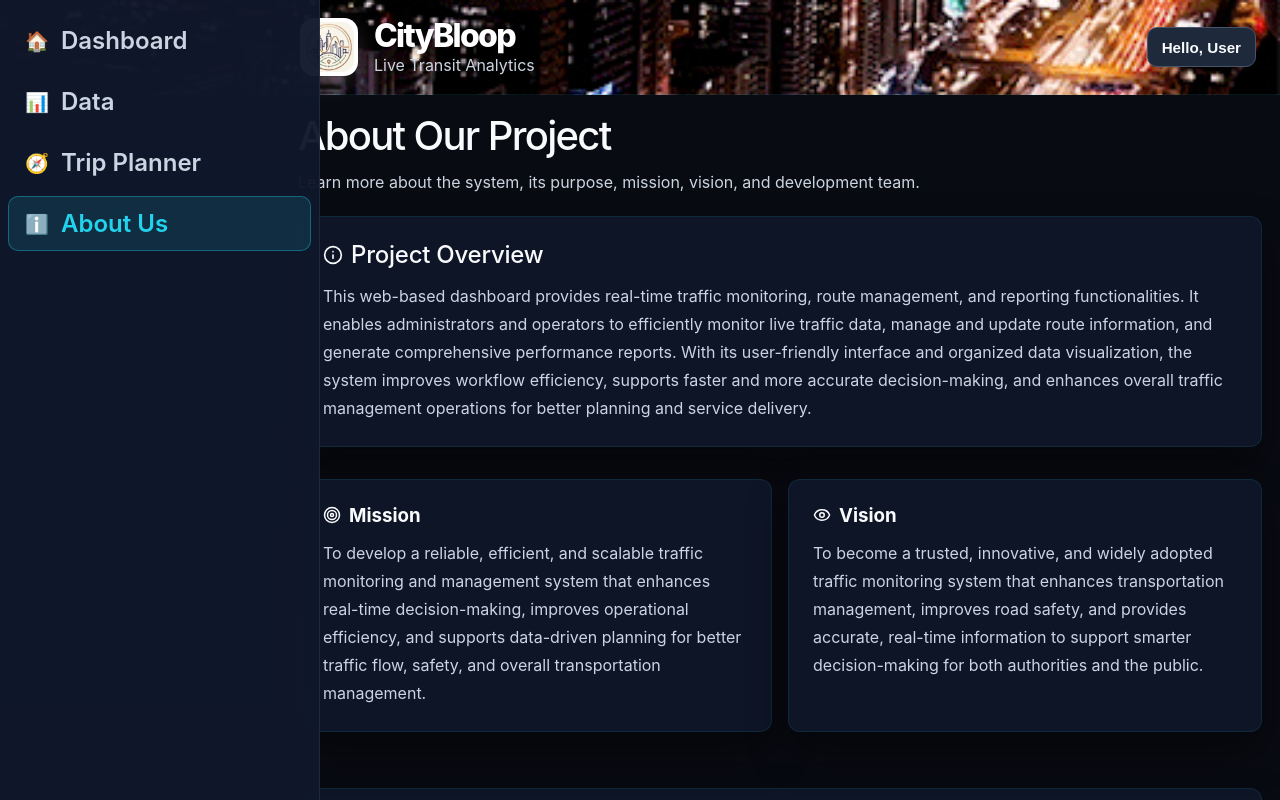
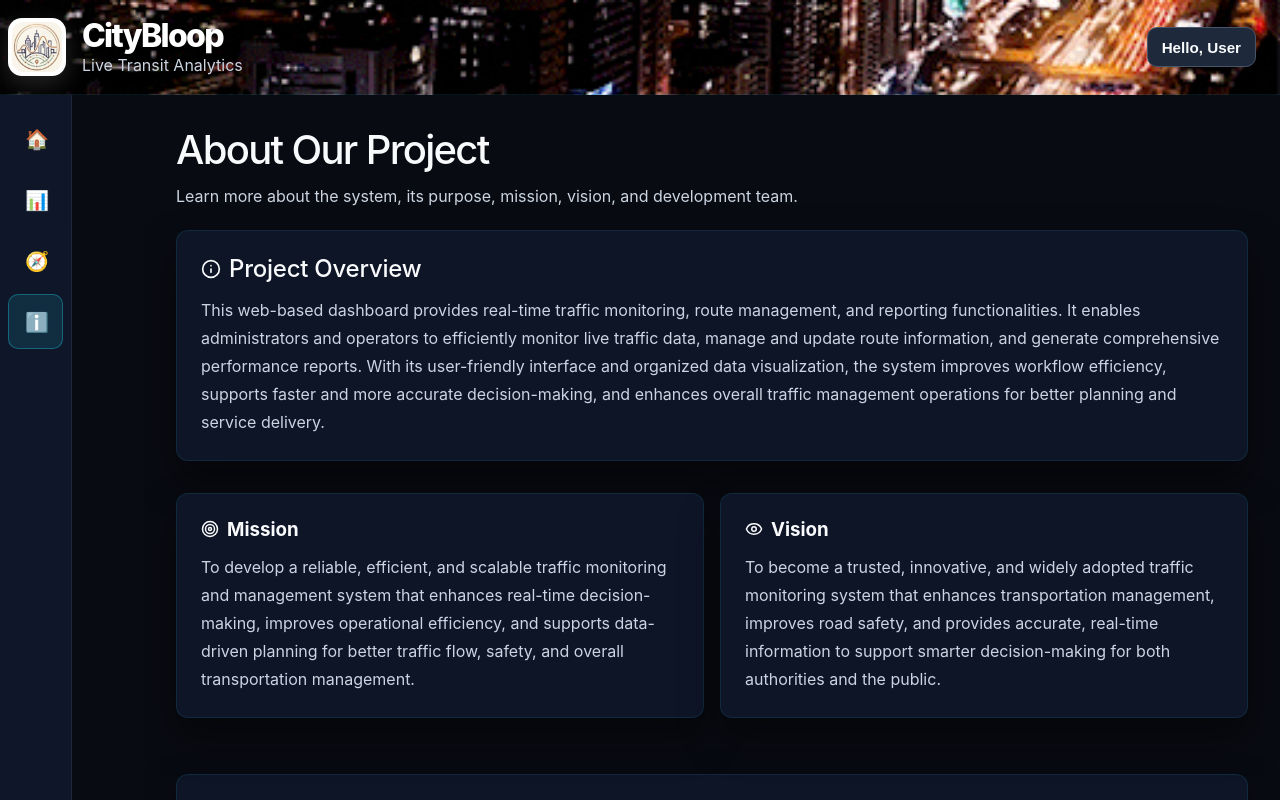
Before and after one commit to Cpe3B-Avancena-AaronEdwin/ElecProj, a React (Vite) app in the folder my-dashboard/: page /about in a window 1280 px wide. Shown: the top 800 px of the page. Built offline with nearby package versions, Linux system fonts and the light colour scheme; no server answers.

Commit message:
fixed the ui and bugs

```diff
--- a/my-dashboard/src/App.css
+++ b/my-dashboard/src/App.css
@@ -47,7 +47,7 @@ body,
   display: flex;
   align-items: center;
   justify-content: space-between;
-  padding: 18px 24px 18px 90px;
+  padding: 18px 24px 18px 8px;
   gap: 16px;
   position: relative;
   z-index: 20;
@@ -245,6 +245,7 @@ body,
   gap: 0;
   align-items: stretch;
   position: relative;
+  min-height: calc(100vh - 94px); /* adjust if your header height differs */
 }
 
 .nav-sidebar {
@@ -258,10 +259,10 @@ body,
   padding: 16px 0;
   gap: 8px;
   overflow: hidden;
-  position: absolute;
-  top: -98px;   /* adjust to your header height */
-  left: 0;
-  bottom: 0;
+  position: sticky;
+  top: 0;
+  align-self: flex-start;
+  height: calc(100vh - 94px);
   z-index: 40;
   transition: width 0.25s ease;
 }
@@ -270,9 +271,16 @@ body,
   width: 320px;
 }
 
-.main.full-width:has(.nav-sidebar:hover) .header {
-  padding-left: 300px;
+.content {
+  flex: 1;
+  min-width: 0;
+  padding: 14px;
+  background: var(--color-base);
+  overflow-x: hidden;
+  overflow-y: auto;
+  min-height: calc(100vh - 94px);
 }
+
 .sidebar-brand {
   display: flex;
   flex-direction: column;
@@ -366,14 +374,13 @@ body,
   flex: 1;
   min-width: 0;
   margin-left: 72px;
+  padding: 14px;
   background: var(--color-base);
+  overflow-x: hidden;
   overflow-y: auto;
   transition: margin-left 0.25s ease;
 }
 
-.main.full-width:has(.nav-sidebar:hover) .content {
-  margin-left: 280px;
-}
 
 /* =========================
    DASHBOARD / SHARED PAGE LAYOUT
@@ -386,6 +393,7 @@ body,
   padding: 14px 18px 18px;
   box-sizing: border-box;
   flex: 1;
+  min-width: 0;
   background: var(--color-base);
   color: var(--color-text-on-dark);
 }
@@ -651,6 +659,50 @@ body,
   height: 100%;
 }
 
+
+.trip-planner-topbar {
+  display: flex;
+  justify-content: space-between;
+  align-items: center;
+  gap: 1rem;
+  margin-bottom: 0.85rem;
+  flex-wrap: wrap;
+}
+
+.trip-planner-meta {
+  font-size: 0.85rem;
+  color: var(--text-sub);
+  white-space: nowrap;
+}
+
+.trip-planner-form-grid {
+  display: grid;
+  grid-template-columns: minmax(0, 1fr) auto minmax(0, 1fr) auto;
+  gap: 0.75rem;
+  align-items: end;
+}
+
+.trip-planner-action-button {
+  padding: 0.8rem 1rem;
+  border-radius: 12px;
+  border: none;
+  background: var(--primary, #3b82f6);
+  color: white;
+  cursor: pointer;
+  font-weight: 700;
+  min-width: 120px;
+}
+
+.trip-planner-swap-button {
+  padding: 0.8rem 0.95rem;
+  border-radius: 12px;
+  border: 1px solid var(--border);
+  background: rgba(255,255,255,0.04);
+  color: var(--text-on-dark);
+  cursor: pointer;
+  font-weight: 700;
+}
+
 /* TRAFFIC PAGE BOTTOM PANELS */
 
 .traffic-bottom-grid {
@@ -868,8 +920,8 @@ body,
 
 @media (max-width: 768px) {
   .header {
-  padding: 18px 24px 18px 90px;
-}
+    padding: 16px 18px 16px 16px;
+  }
 
   .header-title {
     font-size: 1.4rem;
@@ -965,3 +1017,148 @@ body,
 .legend-color.red { background: #ef4444; }
 .legend-color.yellow { background: #facc15; }
 .legend-color.green { background: #22c55e; }
+
+@media (max-width: 900px) {
+  .header {
+    padding: 16px 18px;
+    align-items: flex-start;
+    flex-wrap: wrap;
+  }
+
+  .header-left,
+  .header-right {
+    width: 100%;
+  }
+
+  .header-right {
+    justify-content: flex-start;
+  }
+
+  .nav-sidebar {
+    position: relative;
+    top: 0;
+    bottom: auto;
+    left: 0;
+    width: 100%;
+    min-width: 0;
+    padding: 12px;
+    border-right: none;
+    border-bottom: 1px solid rgba(148, 163, 184, 0.12);
+    overflow: visible;
+  }
+
+  .nav-sidebar:hover {
+    width: 100%;
+  }
+
+  .main.full-width:has(.nav-sidebar:hover) .header,
+  .main.full-width:has(.nav-sidebar:hover) .content {
+    padding-left: 18px;
+    margin-left: 0;
+  }
+
+  .sidebar-menu {
+    flex-direction: row;
+    flex-wrap: wrap;
+    justify-content: center;
+    gap: 8px;
+  }
+
+  .nav-item {
+    margin: 0;
+    padding: 10px 12px;
+    font-size: 1rem;
+    justify-content: center;
+  }
+
+  .content {
+    margin-left: 0;
+    padding: 12px;
+  }
+
+  .trip-planner-form-grid {
+    grid-template-columns: minmax(0, 1fr) auto;
+  }
+
+  .trip-planner-action-button {
+    width: 100%;
+  }
+}
+
+@media (max-width: 768px) {
+  .dashboard-container {
+    padding: 8px;
+  }
+
+  .dashboard-metrics-grid,
+  .dashboard-status-bottom-row,
+  .dashboard-insights-grid,
+  .dashboard-panels-grid,
+  .dashboard-bottom-grid,
+  .traffic-bottom-grid {
+    grid-template-columns: 1fr;
+  }
+
+  .vehicle-flow-chart-box,
+  .vehicle-flow-chart-box--full {
+    height: 320px;
+    min-height: 320px;
+  }
+
+  .trip-planner-meta {
+    white-space: normal;
+  }
+}
+
+@media (max-width: 640px) {
+  .header-title {
+    font-size: 1.5rem;
+  }
+
+  .header-subtitle {
+    font-size: 0.88rem;
+  }
+
+  .header-icon {
+    width: 48px;
+    height: 48px;
+  }
+
+  .trip-planner-form-grid {
+    grid-template-columns: 1fr;
+  }
+
+  .trip-planner-swap-button,
+  .trip-planner-action-button {
+    width: 100%;
+  }
+
+  .card,
+  .panel,
+  .status-card,
+  .stat-card {
+    padding: 14px;
+  }
+}
+
+@media (max-width: 480px) {
+  .content {
+    padding: 8px;
+  }
+
+  .header {
+    padding: 14px 12px;
+  }
+
+  .user-label {
+    width: 100%;
+  }
+
+  .dropdown-wrapper {
+    width: 100%;
+  }
+
+  .nav-item {
+    width: calc(50% - 4px);
+  }
+}
--- a/my-dashboard/src/components/Layout.jsx
+++ b/my-dashboard/src/components/Layout.jsx
@@ -13,7 +13,6 @@ function getFirstName(user) {
   const firstToken = rawName.split(/\s+/)[0] || "User";
   return firstToken.charAt(0).toUpperCase() + firstToken.slice(1);
 }
-
 
 export default function Layout({ children }) {
   const location = useLocation();
@@ -70,6 +69,7 @@ export default function Layout({ children }) {
     closeDropdown();
     navigate("/profile");
   };
+
   const navItems = useMemo(() => {
     const items = [
       { label: "Dashboard", path: "/dashboard", icon: "🏠" },
@@ -89,8 +89,23 @@ const navItems = useMemo(() => {
   }, [role]);
 
   return (
-    <div className="app">
-      <div className="main full-width">
+    <div
+      className="app"
+      style={{
+        minHeight: "100vh",
+        display: "flex",
+        flexDirection: "column",
+      }}
+    >
+      <div
+        className="main full-width"
+        style={{
+          minHeight: "100vh",
+          display: "flex",
+          flexDirection: "column",
+          flex: 1,
+        }}
+      >
         <div className="header">
           <div className="header-left">
             <div className="header-icon">
@@ -139,7 +154,15 @@ const navItems = useMemo(() => {
           </div>
         </div>
 
-        <div className="layout-body">
+        <div
+          className="layout-body"
+          style={{
+            display: "flex",
+            flex: 1,
+            minHeight: 0,
+            alignItems: "stretch",
+          }}
+        >
           <aside className="nav-sidebar">
             <nav className="sidebar-menu">
               {navItems.map((item) => {
@@ -159,10 +182,19 @@ const navItems = useMemo(() => {
             </nav>
           </aside>
 
-          <main className="content">{children}</main>
+          <main
+            className="content"
+            style={{
+              flex: 1,
+              minWidth: 0,
+              display: "flex",
+              flexDirection: "column",
+            }}
+          >
+            {children}
+            <SiteFooter />
+          </main>
         </div>
-
-        <SiteFooter />
       </div>
     </div>
   );
--- a/my-dashboard/src/pages/Data.jsx
+++ b/my-dashboard/src/pages/Data.jsx
@@ -12,43 +12,50 @@ import TrafficStatusPanel from "../components/dashboard/TrafficStatusPanel";
 import RouteSummaryPanel from "../components/dashboard/RouteSummaryPanel";
 import RoutingStatusPanel from "../components/dashboard/RoutingStatusPanel";
 
-const introCardStyle = {
-  background: "#071a2b",
-  border: "1px solid rgba(34, 211, 238, 0.2)",
-  borderRadius: "22px",
-  padding: "1.5rem",
-  boxShadow: "0 10px 30px rgba(0, 0, 0, 0.18)",
-};
-
-const softCardStyle = {
-  background: "rgba(8, 30, 50, 0.58)",
+const unifiedCardStyle = {
+  background: "rgba(8, 30, 50, 0.65)",
   border: "1px solid rgba(34, 211, 238, 0.18)",
   borderRadius: "20px",
   padding: "1.25rem",
   backdropFilter: "blur(10px)",
   WebkitBackdropFilter: "blur(10px)",
-  boxShadow: "0 8px 24px rgba(0, 0, 0, 0.18)",
+  boxShadow: "0 8px 24px rgba(0, 0, 0, 0.2)",
+};
+
+const introCardStyle = {
+  ...unifiedCardStyle,
+  borderRadius: "22px",
+  padding: "1.5rem",
+};
+
+const softCardStyle = {
+  ...unifiedCardStyle,
 };
 
 const statCardStyle = {
-  background: "rgba(8, 30, 50, 0.65)",
-  border: "1px solid rgba(34, 211, 238, 0.18)",
-  borderRadius: "20px",
+  ...unifiedCardStyle,
   padding: "1.4rem",
   minHeight: "165px",
   display: "flex",
   flexDirection: "column",
   justifyContent: "center",
+};
+
+const miniInfoCardStyle = {
+  background: "rgba(8, 30, 50, 0.65)",
+  border: "1px solid rgba(34, 211, 238, 0.18)",
+  borderRadius: "16px",
+  padding: "1rem",
   backdropFilter: "blur(10px)",
   WebkitBackdropFilter: "blur(10px)",
   boxShadow: "0 8px 24px rgba(0, 0, 0, 0.2)",
 };
 
-const miniInfoCardStyle = {
-  background: "rgba(34, 211, 238, 0.08)",
-  border: "1px solid rgba(34, 211, 238, 0.14)",
-  borderRadius: "16px",
-  padding: "1rem",
+const equalPanelWrapStyle = {
+  ...unifiedCardStyle,
+  height: "100%",
+  display: "flex",
+  flexDirection: "column",
 };
 
 export default function Data() {
@@ -269,6 +276,7 @@ export default function Data() {
             display: "grid",
             gridTemplateColumns: "repeat(auto-fit, minmax(320px, 1fr))",
             gap: "1.25rem",
+            alignItems: "stretch",
           }}
         >
           <div style={statCardStyle}>
@@ -351,18 +359,23 @@ export default function Data() {
             display: "grid",
             gridTemplateColumns: "repeat(auto-fit, minmax(320px, 1fr))",
             gap: "1.25rem",
-            alignItems: "start",
+            alignItems: "stretch",
           }}
         >
+          <div style={equalPanelWrapStyle}>
             <RouteSummaryPanel
               routes={sourceRoutes}
               sourceStops={sourceStops}
               sourceTrips={sourceTrips}
               sourceVehicles={sourceVehicles}
             />
+          </div>
 
+          <div style={equalPanelWrapStyle}>
             <TrafficSummaryPanel summary={trafficSummary} />
+          </div>
 
+          <div style={equalPanelWrapStyle}>
             <TrafficStatusPanel
               loading={trafficLoading}
               error={trafficError}
@@ -372,6 +385,7 @@ export default function Data() {
               apiConfigured={!!TOMTOM_API_KEY}
             />
           </div>
+        </div>
 
         <div
           style={{
@@ -380,7 +394,9 @@ export default function Data() {
             gap: "1.25rem",
           }}
         >
+          <div style={equalPanelWrapStyle}>
             <RoutingStatusPanel routes={routePaths} error={routingError} />
+          </div>
         </div>
       </div>
     </Layout>
--- a/my-dashboard/src/pages/TripPlanner.jsx
+++ b/my-dashboard/src/pages/TripPlanner.jsx
@@ -4,12 +4,14 @@ import { useGtfsBundle } from "../hooks/useGtfsBundle";
 import Layout from "../components/Layout";
 import TripPlannerPanel from "../components/dashboard/TripPlannerPanel";
 
-// ✅ SAME STYLE AS DATA PAGE
+// SAME STYLE AS DATA PAGE
 const pageWrapperStyle = {
   display: "flex",
   flexDirection: "column",
   gap: "1.75rem",
   width: "100%",
+  minHeight: "100%",
+  flex: 1,
 };
 
 const contentWidthStyle = {
@@ -34,6 +36,7 @@ const mainCardStyle = {
   backdropFilter: "blur(10px)",
   WebkitBackdropFilter: "blur(10px)",
   boxShadow: "0 8px 24px rgba(0, 0, 0, 0.2)",
+  flex: 1,
 };
 
 export default function TripPlanner() {
@@ -44,7 +47,6 @@ export default function TripPlanner() {
   return (
     <Layout>
       <div className="dashboard-container" style={pageWrapperStyle}>
-        {/* 🔹 INTRO CARD */}
         <div style={contentWidthStyle}>
           <div style={introCardStyle}>
             <div
@@ -73,7 +75,6 @@ export default function TripPlanner() {
           </div>
         </div>
 
-        {/* 🔹 MAIN CONTENT CARD */}
         <div style={contentWidthStyle}>
           <div style={mainCardStyle}>
             <TripPlannerPanel
```
Lines whose indentation alone changed are shown as unchanged.
